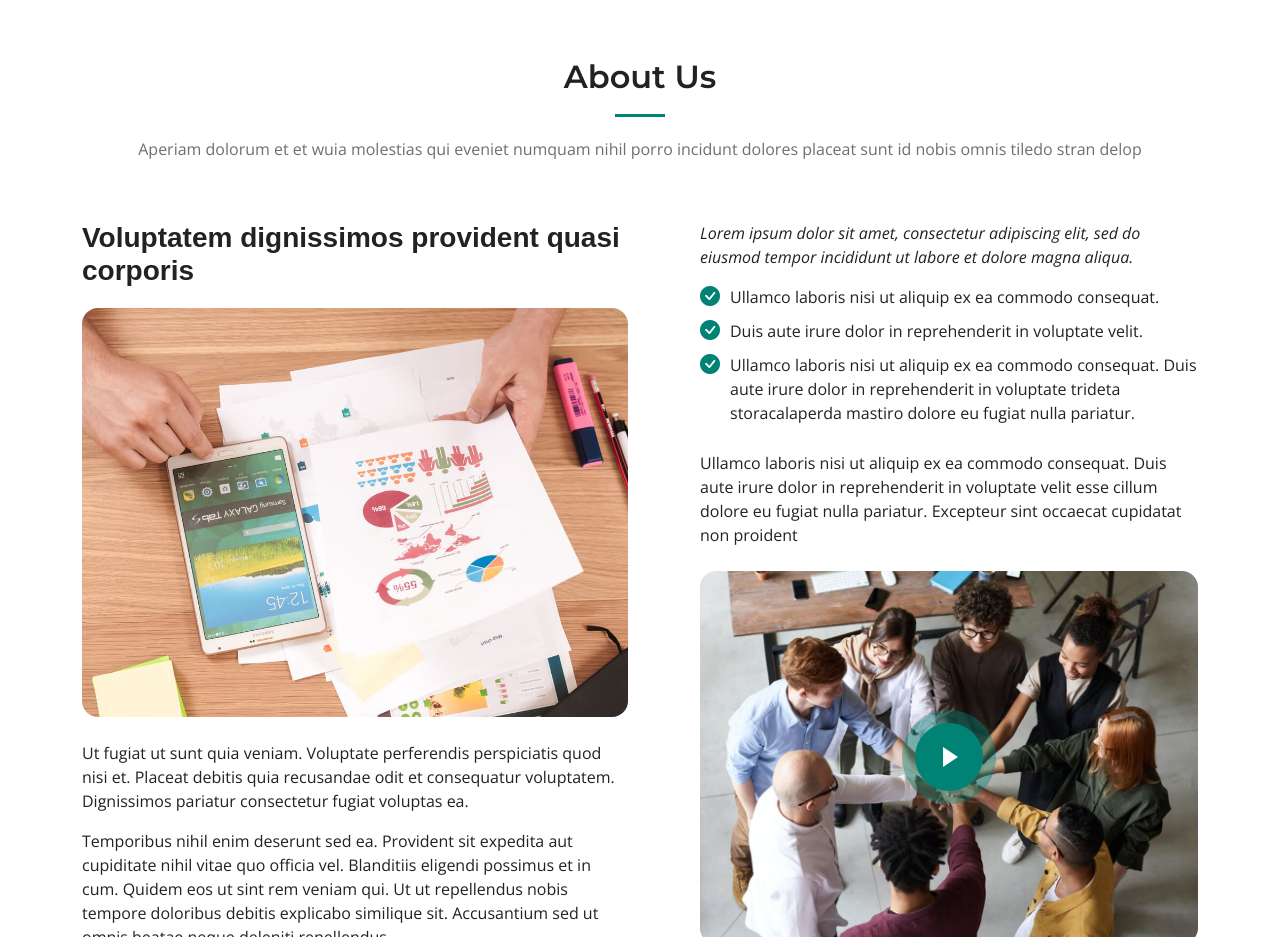
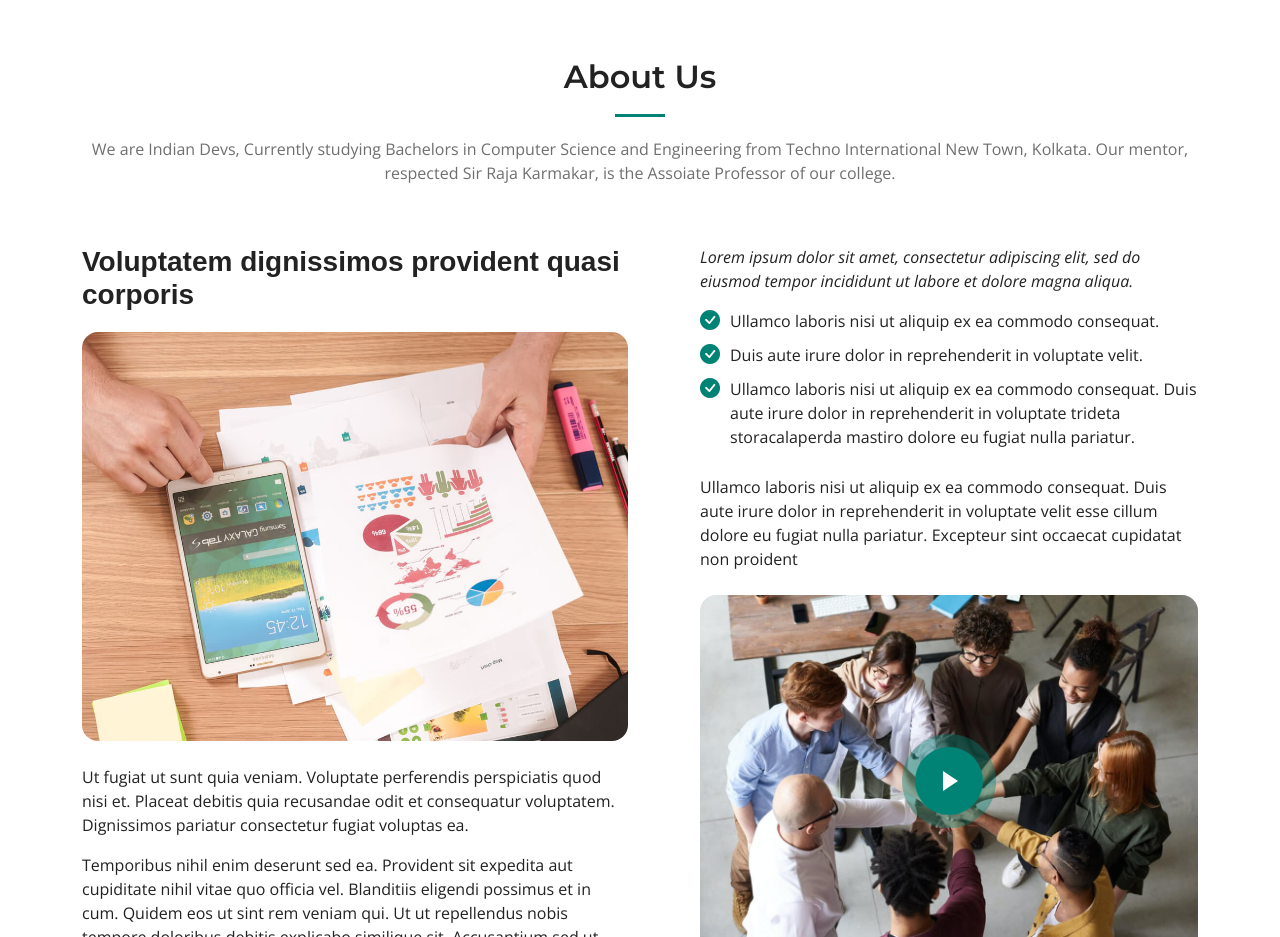
Before and after one commit to sky01green/smart-traffic-monitor-frontend, a plain HTML site: page index.html in a window 1280 px wide. Shown: the part 1900-2837 px from the top of the page. Drawn offline with nearby package versions, Linux system fonts and the light colour scheme.

```diff
--- a/index.html
+++ b/index.html
@@ -192,7 +192,7 @@
 
         <div class="section-header">
           <h2>About Us</h2>
-          <p>Aperiam dolorum et et wuia molestias qui eveniet numquam nihil porro incidunt dolores placeat sunt id nobis omnis tiledo stran delop</p>
+          <p>We are Indian Devs, Currently studying Bachelors in Computer Science and Engineering from Techno International New Town, Kolkata. Our mentor, respected Sir Raja Karmakar,  is the Assoiate Professor of our college.</p>
         </div>
 
         <div class="row gy-4">
```
Also changed, not shown: assets/media/test2/test2.png (added), assets/media/test2/test2_motorcycle.jpg (added), assets/media/test2/test2_no_helmet.jpg (added), assets/media/test2/test2_numberplate.jpg (added), assets/media/test3/_numberplate.jpg (added), assets/media/test3/test3_motorcycle.jpg (added), assets/media/test3/test3_no_helmet.jpg (added), 3 other files.
